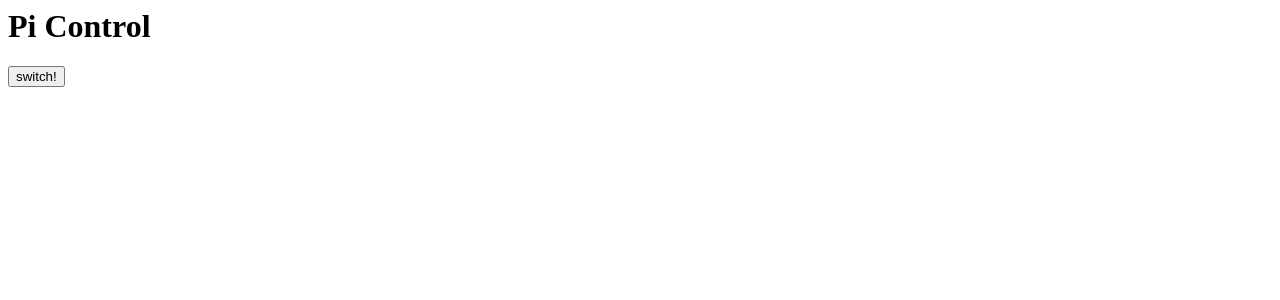
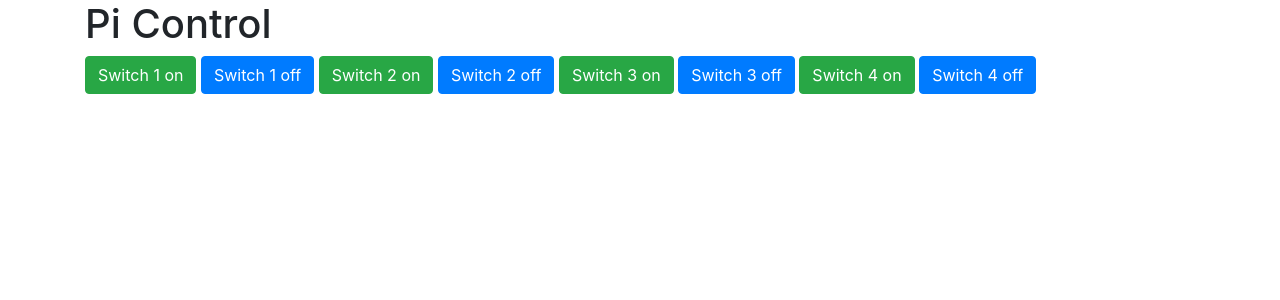
Before and after one commit to nicolas-fricke/PiPowerServer, a Flask app: page / in a window 1280 px wide. Shown: the top 300 px of the page. Run offline with Flask 2, Linux system fonts and the light colour scheme; some libraries are stand-ins or nearby versions.

Commit message:
Add switches to template

```diff
--- a/app/templates/control.html
+++ b/app/templates/control.html
@@ -1,17 +1,49 @@
 <html>
   <head>
     <title>Pi Power Control</title>
+    <link rel="stylesheet" type="text/css" href="//netdna.bootstrapcdn.com/bootswatch/2.3.2/amelia/bootstrap.min.css" />
+    <script src="http://code.jquery.com/jquery-1.10.1.min.js"></script>
+    <script type="text/javascript">
+      $(document).ready(function() {
+          $("#switch-1-on").click(function() {
+            $.post("switch_socket", { system: "01111", socket: "1", on_off: "1" } );
+          });
+          $("#switch-1-off").click(function() {
+            $.post("switch_socket", { system: "01111", socket: "1", on_off: "0" } );
+          });
+          $("#switch-2-on").click(function() {
+            $.post("switch_socket", { system: "01111", socket: "2", on_off: "1" } );
+          });
+          $("#switch-2-off").click(function() {
+            $.post("switch_socket", { system: "01111", socket: "2", on_off: "0" } );
+          });
+          $("#switch-3-on").click(function() {
+            $.post("switch_socket", { system: "01111", socket: "3", on_off: "1" } );
+          });
+          $("#switch-3-off").click(function() {
+            $.post("switch_socket", { system: "01111", socket: "3", on_off: "0" } );
+          });
+          $("#switch-4-on").click(function() {
+            $.post("switch_socket", { system: "01111", socket: "4", on_off: "1" } );
+          });
+          $("#switch-4-off").click(function() {
+            $.post("switch_socket", { system: "01111", socket: "4", on_off: "0" } );
+          });
+      });
+    </script>
   </head>
   <body>
     <div class="container">
       <div class="content">
         <h1>Pi Control</h1>
-        <form action="/switch_socket" method="POST">
-          <input type="hidden" name="system" />
-          <input type="hidden" name="socket" />
-          <input type="hidden" name="on_off" />
-          <input type="submit" name="submit" value="switch!" />
-        </form>
+        <a href="#" id="switch-1-on"  class="btn btn-success" >Switch 1 on</a>
+        <a href="#" id="switch-1-off" class="btn btn-primary" >Switch 1 off</a>
+        <a href="#" id="switch-2-on"  class="btn btn-success" >Switch 2 on</a>
+        <a href="#" id="switch-2-off" class="btn btn-primary" >Switch 2 off</a>
+        <a href="#" id="switch-3-on"  class="btn btn-success" >Switch 3 on</a>
+        <a href="#" id="switch-3-off" class="btn btn-primary" >Switch 3 off</a>
+        <a href="#" id="switch-4-on"  class="btn btn-success" >Switch 4 on</a>
+        <a href="#" id="switch-4-off" class="btn btn-primary" >Switch 4 off</a>
       </div>
     </div>
   <body>
```
